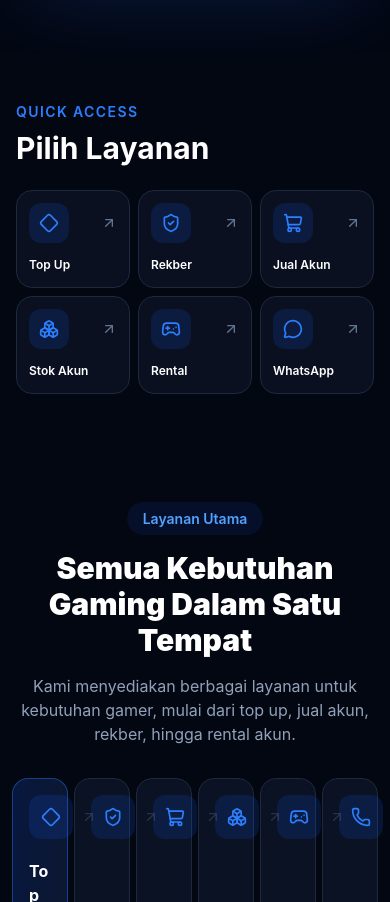
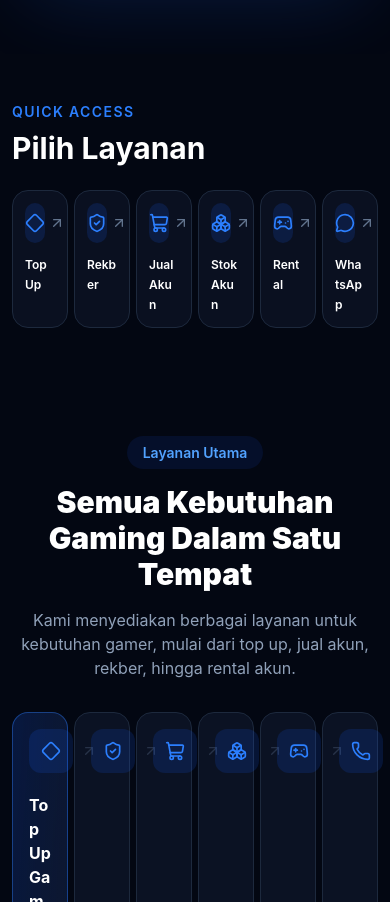
Before and after one commit to falintino/7-april-store, a Next.js app: page / in a window 390 px wide. Shown: the part 1248-2150 px from the top of the page. Built offline with nearby package versions, Linux system fonts and the light colour scheme; no server answers.

Commit message:
Keep all quick menu items in one row

```diff
--- a/components/quick-menu/QuickMenu.tsx
+++ b/components/quick-menu/QuickMenu.tsx
@@ -23,7 +23,7 @@ const menus = [
 export default function QuickMenu() {
   return (
     <section className="py-12 sm:py-16">
-      <div className="mx-auto max-w-7xl px-4 sm:px-6">
+      <div className="mx-auto max-w-7xl px-3 sm:px-6">
         <div className="mb-6 sm:mb-8">
           <p className="text-sm font-semibold uppercase tracking-widest text-blue-500">
             Quick Access
@@ -33,7 +33,7 @@ export default function QuickMenu() {
           </h2>
         </div>
 
-        <div className="grid grid-cols-3 gap-2 sm:gap-4 lg:grid-cols-6 lg:gap-5">
+        <div className="grid grid-cols-6 gap-1.5 sm:gap-4 lg:gap-5">
           {menus.map((menu) => (
             <QuickMenuCard key={menu.title} {...menu} />
           ))}
```
